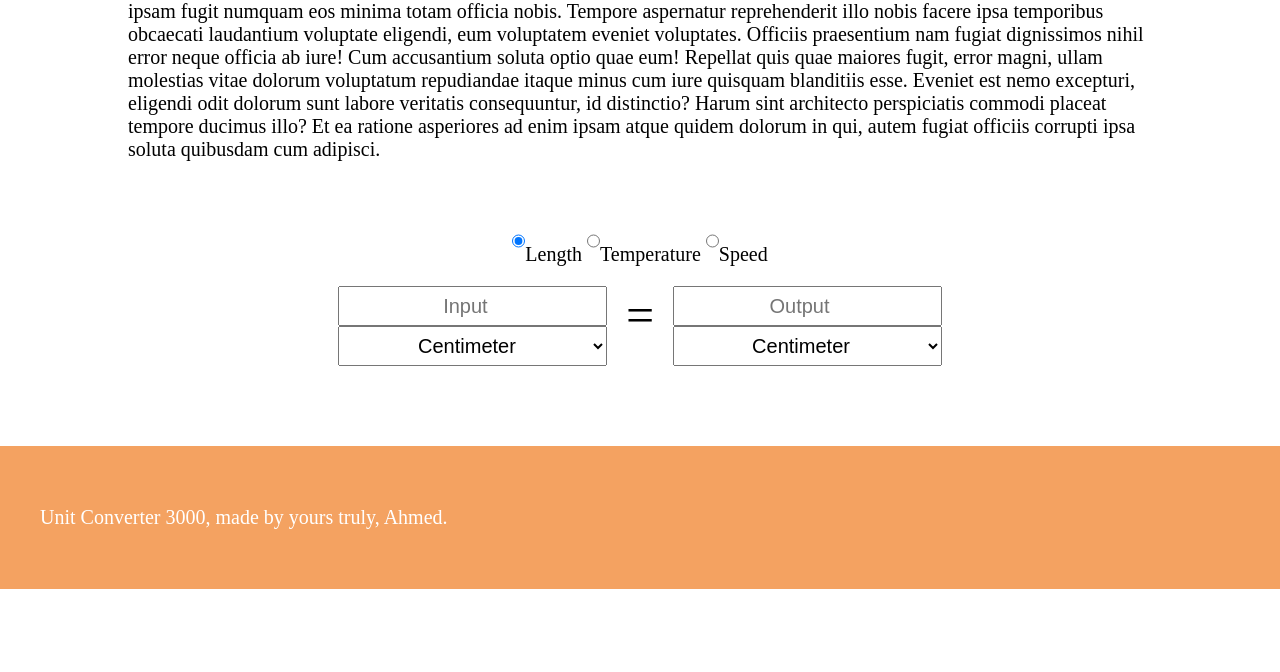
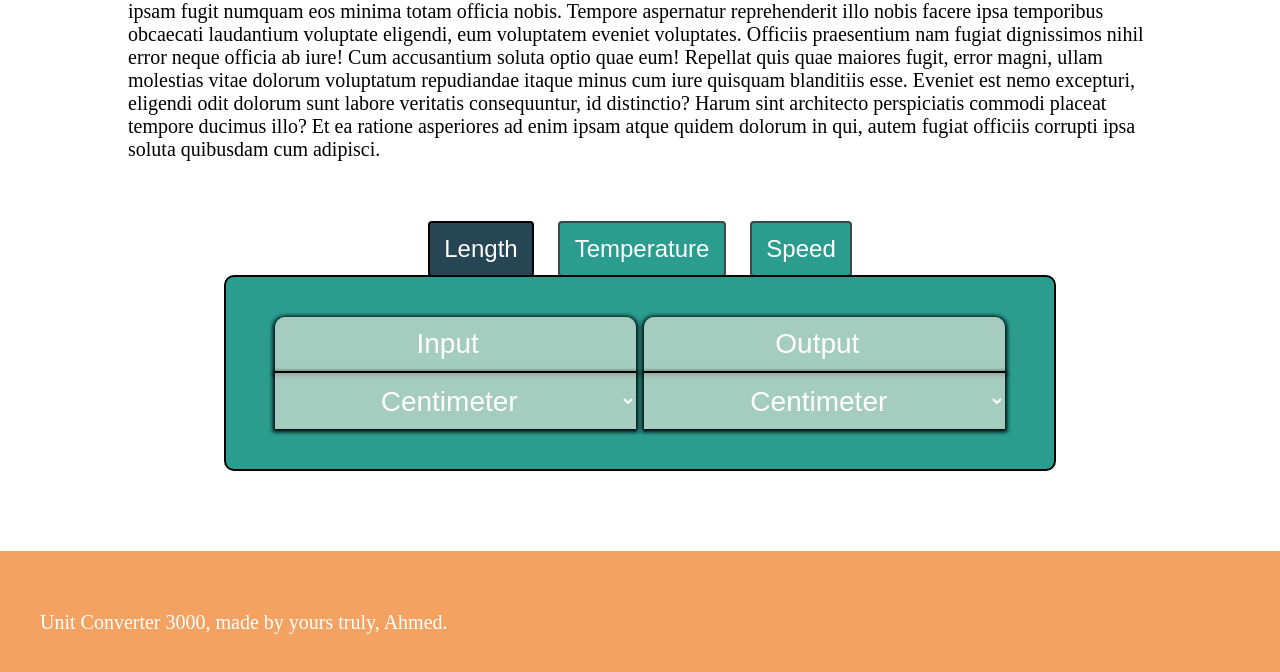
Before and after one commit to Yomanss/Projekt3, a plain HTML site: page index.html in a window 1280 px wide. Shown: the part 144-816 px from the top of the page. Drawn offline with Linux system fonts and the light colour scheme.

Commit message:
Added more styling to the buttons and the forms

```diff
--- a/css/main.css
+++ b/css/main.css
@@ -7,6 +7,7 @@
 :root {
   --myOrange: #f4a261;
   --myGreen: #2a9d8f;
+  --myDarkGreen: #264653;
 }
 
 html {
@@ -35,25 +36,52 @@ h2 {
    flex-direction: column;
    align-items: center;
    margin: 0 0 4rem 0;
+   color: white;
 }
 
 .converterForms {
   display: flex;
-  margin: auto;
   justify-content: space-evenly;
-  width: 50vw;
+  width: 65vw;
+  margin: -2px 0 0 0;
+  border: 2px solid black;
+  border-radius: 10px;
+  padding: 2rem;
+  background-color: var(--myGreen);
 }
 
 .convertType {
-  margin: 1em 0;
+  margin: 1em 0 0 0;
 }
 
 .convertType input[type="radio"] {
+  opacity: 0;
+  position: fixed;
+  width: 0;
 }
 
+.convertType label {
+  display: inline-block;
+  background-color: var(--myGreen);
+  padding: 0.5em 0.6em;
+  font-family: sans-serif, Arial;
+  font-size: 1.2rem;
+  border: 2px solid #444;
+  border-radius: 4px;
+  margin: 0 0.4em;
+}
 
-.formP {
-  font-size: 2.5rem;
+.convertType input[type="radio"]:checked + label {
+  background-color: var(--myDarkGreen);
+  border-color: black;
+}
+
+.convertType input[type="radio"]:focus + label {
+  border: 2px dashed greenyellow;
+}
+
+.convertType input[type="radio"]:hover + label {
+  background-color: greenyellow;
 }
 
 form {
@@ -64,8 +92,30 @@ form {
 
 .unitConverter input, select{
   height: 2em;
-  font-size: 1rem;
+  background-color: rgba(199, 219, 206, 0.781);
+  color: white;
+  border: none;
+  box-shadow: 0px 1px 4px 2px black;
+  font-size: 1.4em;
   text-align: center;
+}
+
+.unitConverter input {
+  border-bottom: 2px solid black;
+  border-radius: 10px 10px 0 0;
+}
+
+::placeholder {
+  color: white;
+  opacity: 1;
+}
+
+:-ms-input-placeholder {
+  color: white;
+}
+
+::-ms-input-placeholder {
+  color: white;
 }
 
 .wrapper {
--- a/index.html
+++ b/index.html
@@ -33,28 +33,18 @@
         <div class="unitConverter">
           <form class="conversionType" data-unit-type>
             <div class="convertType">
-              <label>
-                <input
-                  type="radio"
-                  name="typeRadio"
-                  value="1"
-                  checked
-                />Length
-              </label>
-              <label>
-                <input
-                  type="radio"
-                  name="typeRadio"
-                  value="2"
-                />Temperature
-              </label>
-              <label>
-                <input
-                  type="radio"
-                  name="typeRadio"
-                  value="3"
-                />Speed
-              </label>
+              <input
+                type="radio"
+                name="typeRadio"
+                value="1"
+                id="radioLength"
+                checked
+              />
+              <label for="radioLength">Length</label>
+              <input type="radio" name="typeRadio" value="2" id="radioTemp" />
+              <label for="radioTemp">Temperature</label>
+              <input type="radio" name="typeRadio" value="3" id="radioSpeed" />
+              <label for="radioSpeed">Speed</label>
             </div>
           </form>
           <div class="converterForms">
@@ -78,7 +68,6 @@
                 <option class="speed invisible">miles/h</option>
               </select>
             </form>
-            <p class="formP">=</p>
             <form class="converterTo" data-conversion-to>
               <input
                 required
```
